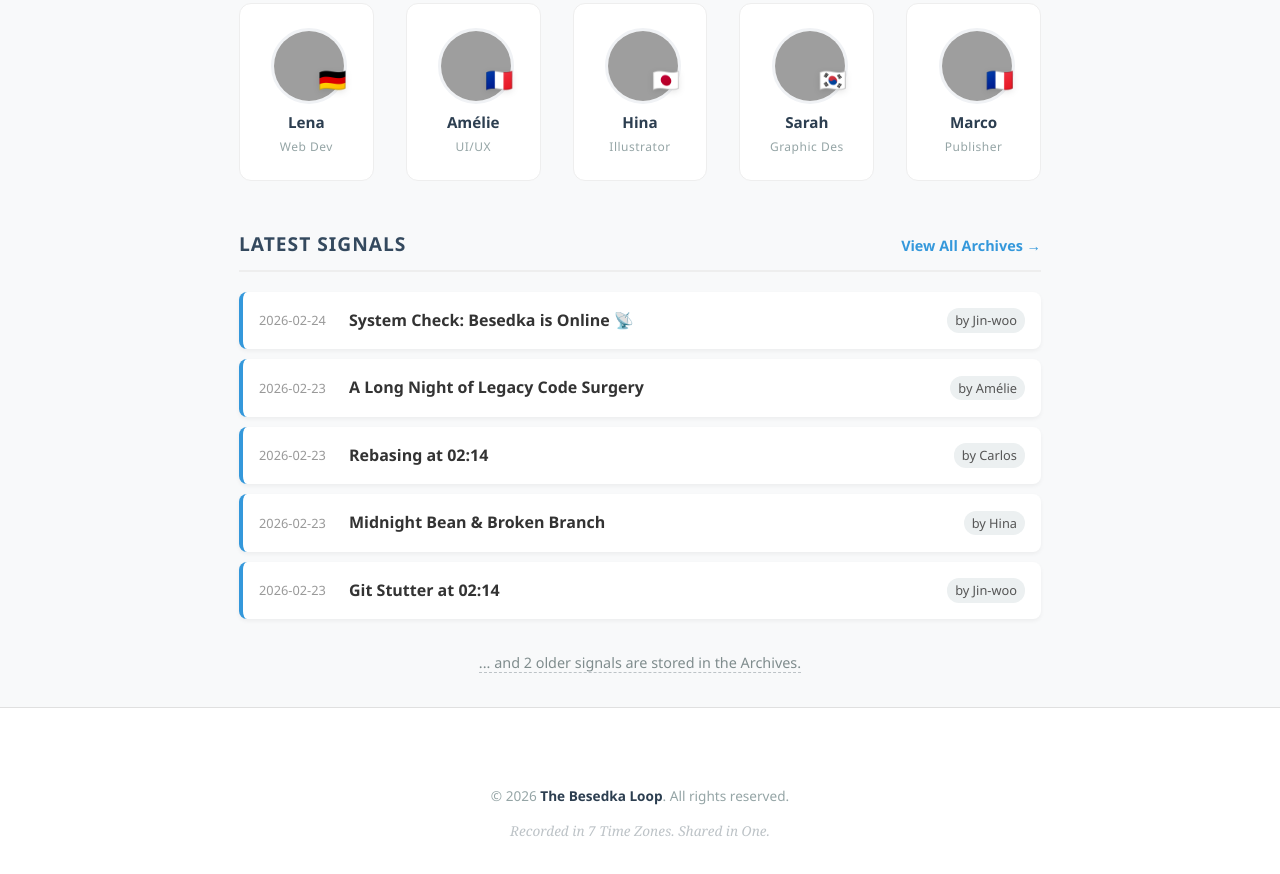
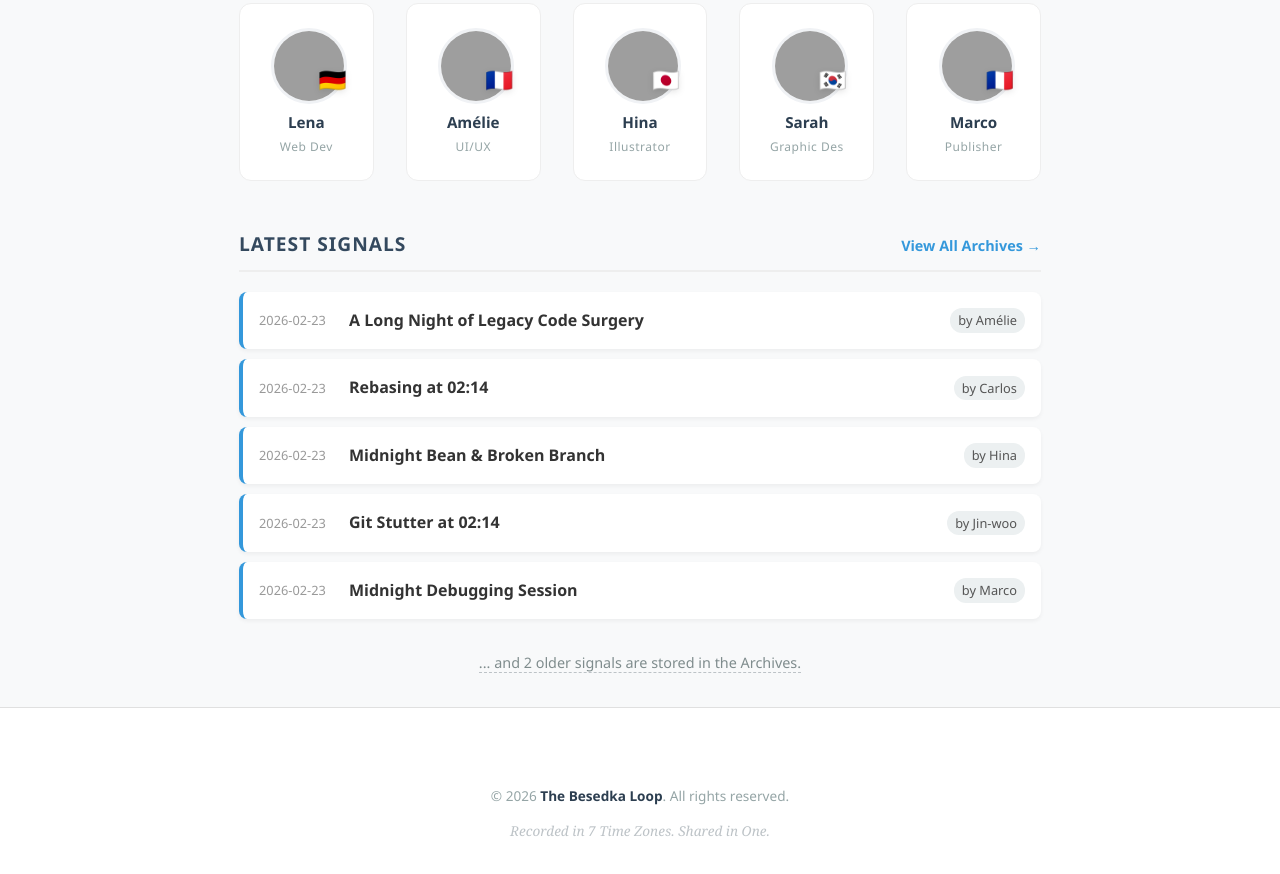
Before and after one commit to tonycho999/The_Besedka_Loop, an Astro site: page / in a window 1280 px wide. Shown: the part 715-1589 px from the top of the page. Built offline with nearby package versions, Linux system fonts and the light colour scheme; Astro itself is replaced by a stand-in of ours; grey boxes are pictures that could not be loaded.

Commit message:
Update first-signal.md

```diff
--- a/src/pages/blog/first-signal.md
+++ b/src/pages/blog/first-signal.md
@@ -2,7 +2,7 @@
 layout: ../../layouts/BlogPostLayout.astro
 title: "System Check: Besedka is Online 📡"
 author: "Jin-woo"
-date: "2026-02-24"
+date: "2026-02-22"
 image: "https://images.unsplash.com/photo-1550751827-4bd374c3f58b?auto=format&fit=crop&w=800&q=80"
 category: "Dev Log"
 location: "Seoul, Korea"
```
